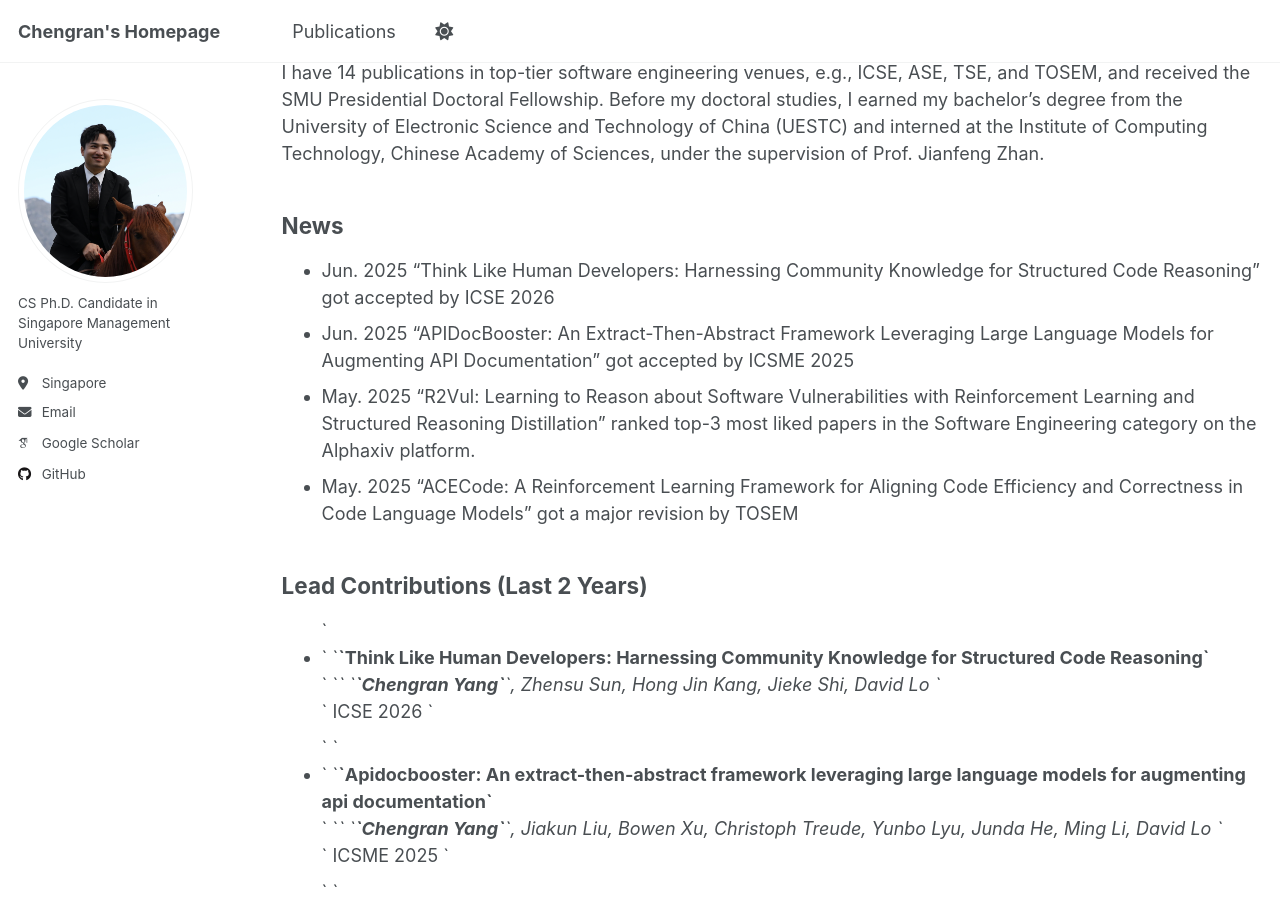
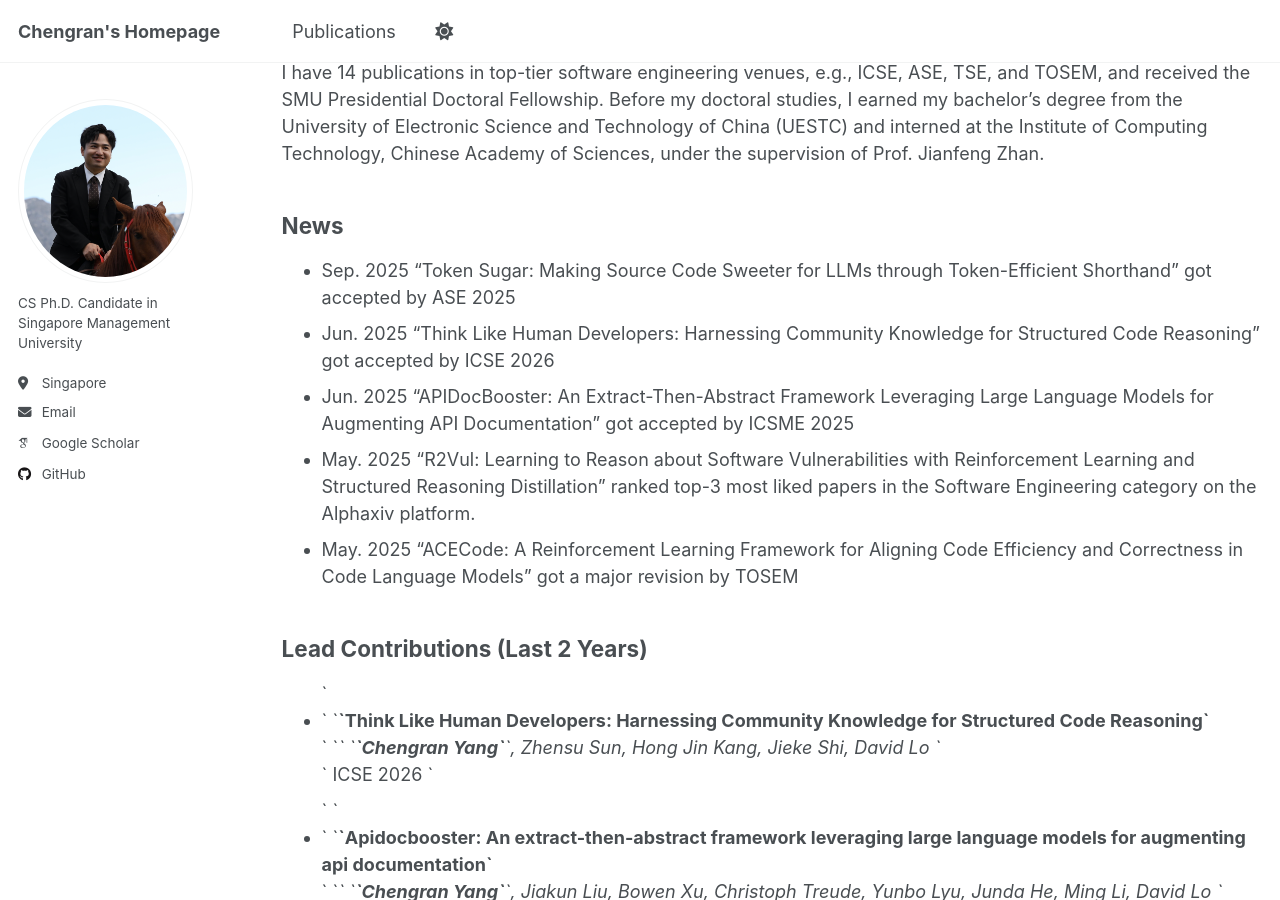
Before and after one commit to chengran-yang/chengran-yang.github.io, a Jekyll site: the page built from _pages/about.md, in a window 1280 px wide and 900 px high, scrolled down 378 px. Built offline with Jekyll 4.4.1, drawn with Linux system fonts in a browser that asks for light colours; some web fonts are replaced.

Commit message:
Update about.md

```diff
--- a/_pages/about.md
+++ b/_pages/about.md
@@ -14,7 +14,7 @@ I'm Chengran Yang, a fourth-year Ph.D. Candidate at the [School of Computing and
 I have 14 publications in top-tier software engineering venues, e.g., ICSE, ASE, TSE, and TOSEM, and received the SMU Presidential Doctoral Fellowship. Before my doctoral studies, I earned my bachelor's degree from the University of Electronic Science and Technology of China (UESTC) and interned at the Institute of Computing Technology, Chinese Academy of Sciences, under the supervision of Prof. Jianfeng Zhan.
 
 ## News
-
++ Sep. 2025 "Token Sugar: Making Source Code Sweeter for LLMs through Token-Efficient Shorthand" got accepted by ASE 2025
 + Jun. 2025 "Think Like Human Developers: Harnessing Community Knowledge for Structured Code Reasoning" got accepted by ICSE 2026
 + Jun. 2025 “APIDocBooster: An Extract-Then-Abstract Framework Leveraging Large Language Models for Augmenting API Documentation" got accepted by ICSME 2025
 + May. 2025 "R2Vul: Learning to Reason about Software Vulnerabilities with Reinforcement Learning and Structured Reasoning Distillation" ranked top-3 most liked papers in the Software Engineering category on the Alphaxiv platform.
```
